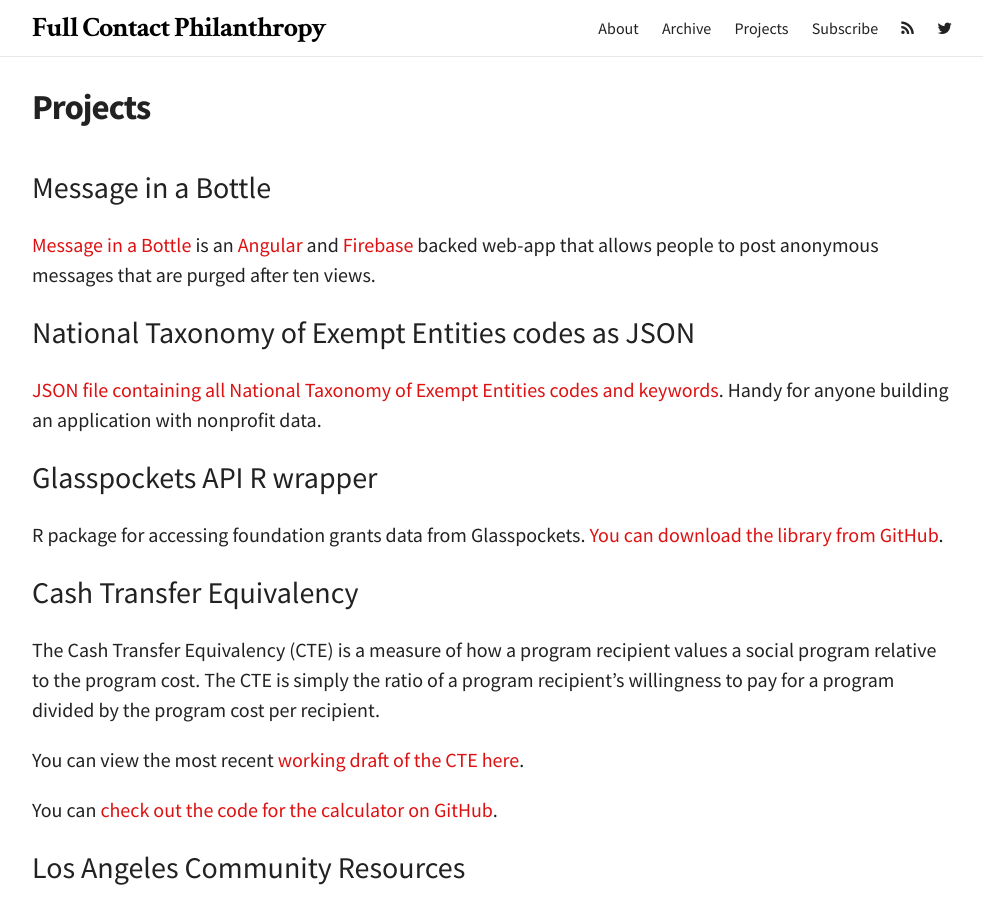
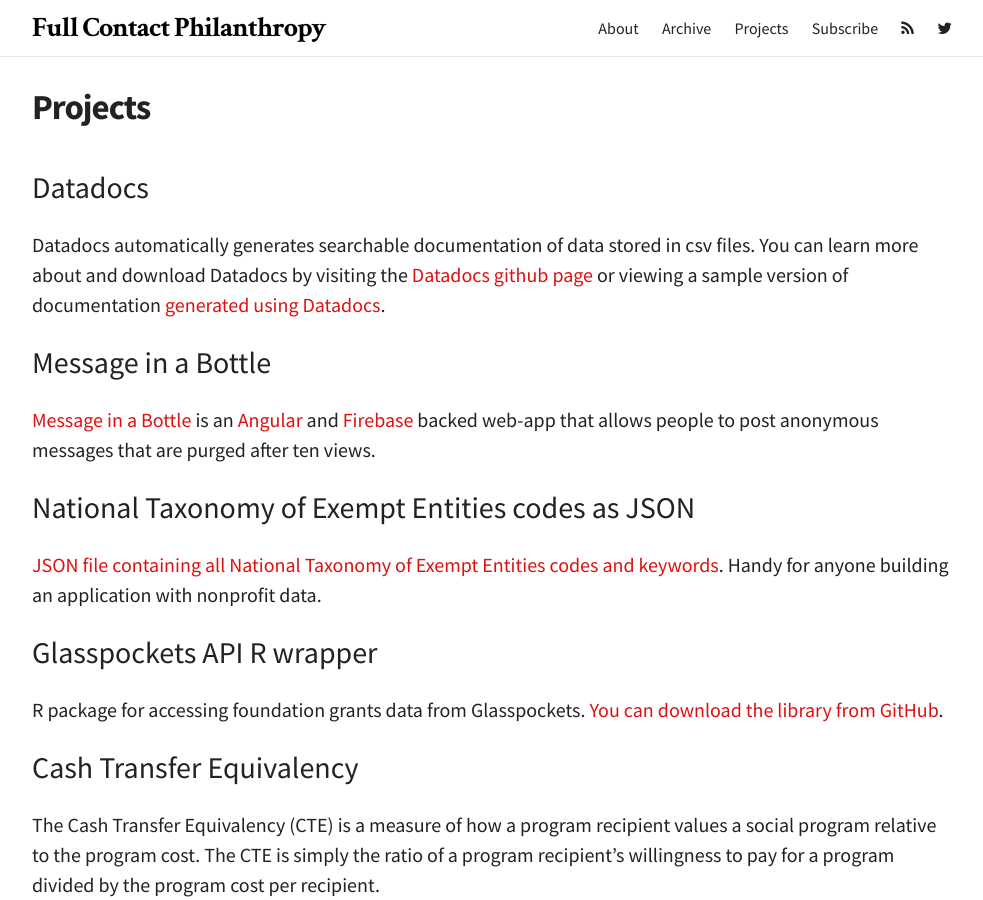
Before and after one commit to dhenderson/dhenderson.github.io, a Jekyll site: the page built from projects.md, in a window 1280 px wide and 900 px high. Shown: the whole window, without its empty margins (148-1131 px from the left). Built offline with Jekyll 4.4.1, drawn with Linux system fonts in a browser that asks for light colours.

Commit message:
Added Datadocs to project page

```diff
--- a/projects.md
+++ b/projects.md
@@ -3,6 +3,10 @@
 title: Projects
 permalink: /Projects/
 ---
+
+# Datadocs
+
+Datadocs automatically generates searchable documentation of data stored in csv files. You can learn more about and download Datadocs by visiting the [Datadocs github page](https://github.com/dhenderson/datadocs/) or viewing a sample version of documentation [generated using Datadocs](http://fullcontactphilanthropy.com/datadocs/).
 
 # Message in a Bottle
 
```
